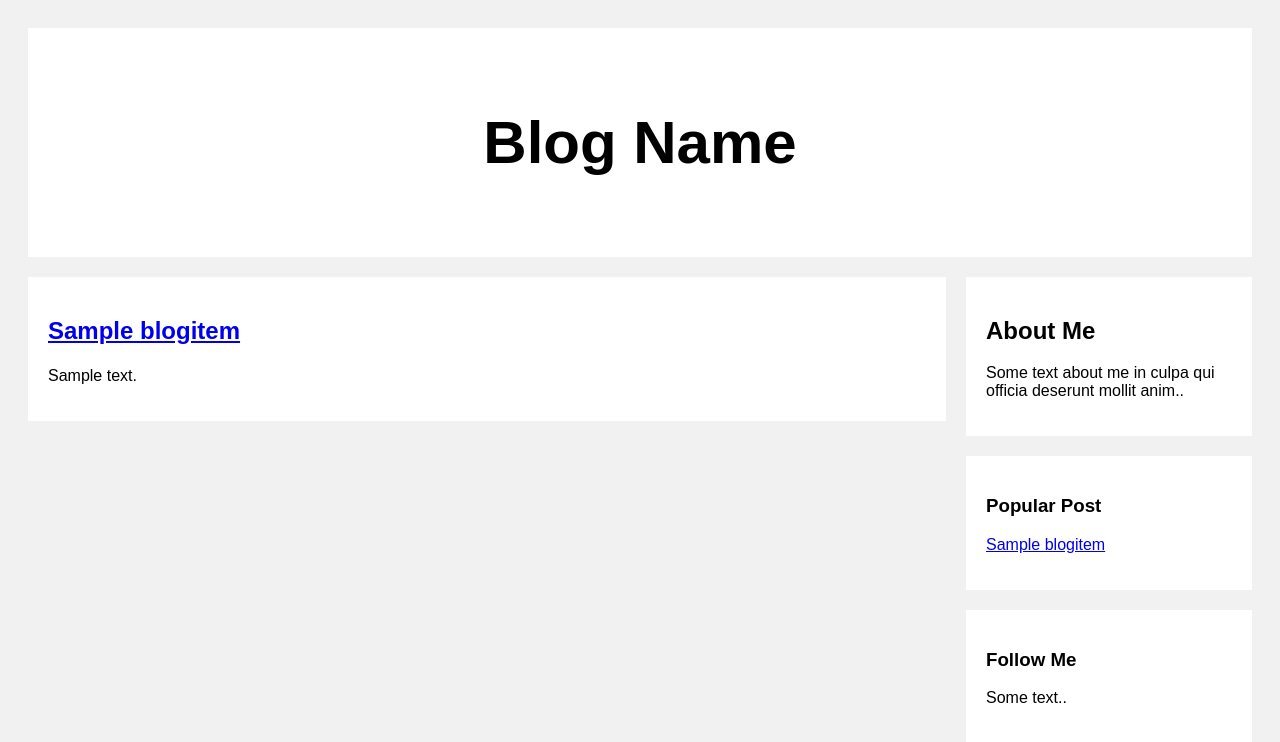
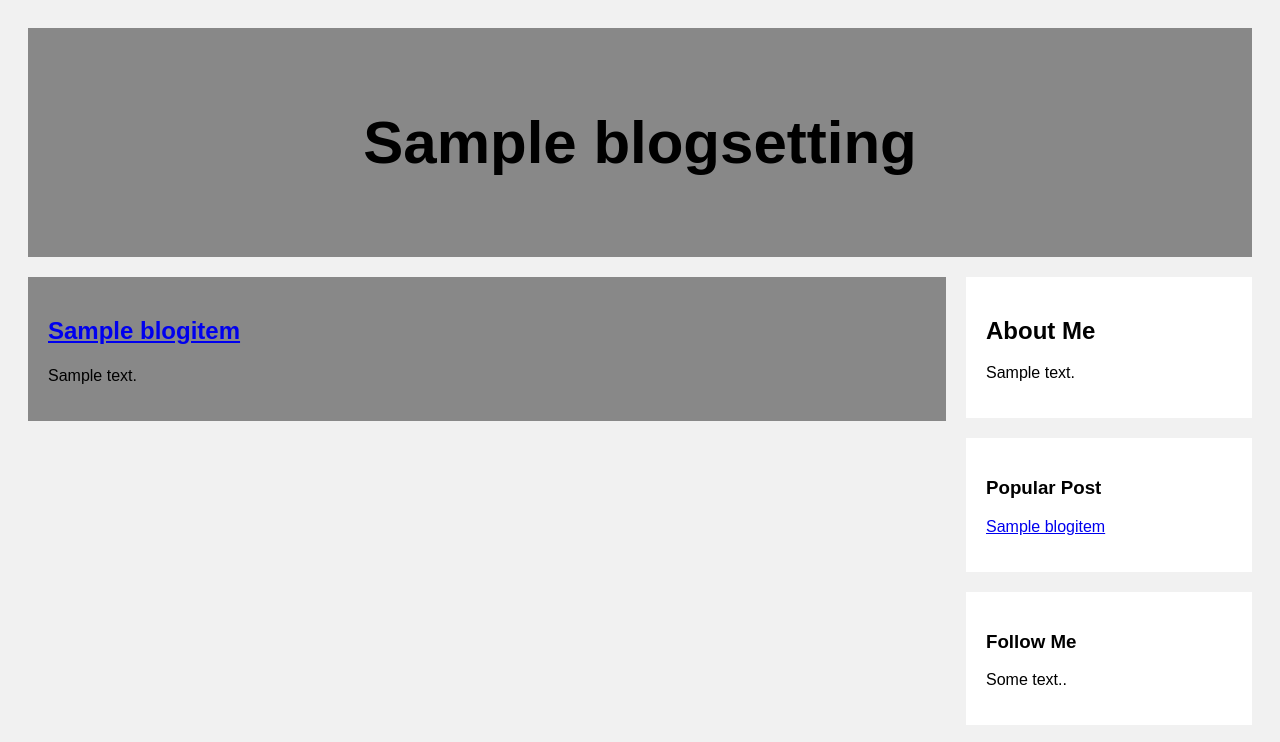
Before and after one commit to RickVerbon/simple_blog, a Django app: a page that uses blog/templates/blog/blogitem_list.html in a window 1280 px wide. Shown: the top 742 px of the page. Run offline with Django 4.2, Linux system fonts and the light colour scheme; tables that the repository leaves empty hold one stand-in row (values such as "Sample post").

Commit message:
Can now edit colors for header and post via admin panel.

```diff
--- a/blog/admin.py
+++ b/blog/admin.py
@@ -1,4 +1,5 @@
 from django.contrib import admin
-from blog.models import BlogItem
+from blog.models import BlogItem, BlogSetting
 # Register your models here.
 admin.site.register(BlogItem)
+admin.site.register(BlogSetting)
--- a/blog/models.py
+++ b/blog/models.py
@@ -13,3 +13,14 @@ class BlogItem(models.Model):
 
     def __str__(self):
         return self.title
+
+
+class BlogSetting(models.Model):
+    author = models.OneToOneField(User, on_delete=models.CASCADE)
+    blog_name = models.CharField(max_length=40)
+    about_me = models.CharField(max_length=200)
+    header_color = models.CharField(max_length=10)
+    post_color = models.CharField(max_length=10)
+
+    def __str__(self):
+        return self.blog_name
--- a/blog/templates/blog/blogitem_list.html
+++ b/blog/templates/blog/blogitem_list.html
@@ -1,11 +1,11 @@
-<div class="header">
-  <h2>Blog Name</h2>
+<div class="header" style="background-color: {{ settings.header_color }}">
+  <h2> {{ settings.blog_name }}</h2>
 </div>
 
 <div class="row">
    <div class="leftcolumn">
        {%  for item in blog_items %}
-        <div class="card">
+        <div style="background-color: {{ settings.post_color }}" class="card">
             <h2><a href="{% url "detail-view" item.author item.id %}"> {{ item.title }}</a></h2>
           <h5>{{ item.created }}</h5>
           <!--<div class="fakeimg" style="height:200px;">Image</div>-->
@@ -16,7 +16,7 @@
   <div class="rightcolumn">
     <div class="card">
       <h2>About Me</h2>
-      <p>Some text about me in culpa qui officia deserunt mollit anim..</p>
+      <p>{{ settings.about_me }}</p>
     </div>
     <div class="card">
       <h3>Popular Post</h3>
--- a/blog/views.py
+++ b/blog/views.py
@@ -2,7 +2,7 @@ from django.contrib.auth.models import User
 from django.shortcuts import render
 from django.urls import reverse_lazy
 from django.views.generic import DetailView, ListView, CreateView
-from blog.models import BlogItem
+from blog.models import BlogItem, BlogSetting
 
 
 # Create your views here.
@@ -18,6 +18,9 @@ class BlogListView(ListView):
     def get_context_data(self, **kwargs):
         context = super().get_context_data(**kwargs)
         popular_posts = BlogItem.objects.all().order_by('-views')
+        username = self.kwargs.get('username')
+        settings = BlogSetting.objects.get(author__username=username)
+        context['settings'] = settings
         if len(popular_posts) >= 3:
             context['popular_posts'] = popular_posts[:3]
         else:
@@ -28,7 +31,10 @@ class BlogListView(ListView):
 class BlogItemCreateView(CreateView):
     model = BlogItem
     fields = ('title', 'text', 'visible',)
-    success_url = reverse_lazy('list-view')
+
+    def get_success_url(self):
+        username = self.kwargs['username']
+        return reverse_lazy('list-view', kwargs={'username': username})
 
     def form_valid(self, form):
         #if the form is submitted, and valid. Make sure that the author is the logged in user
```
